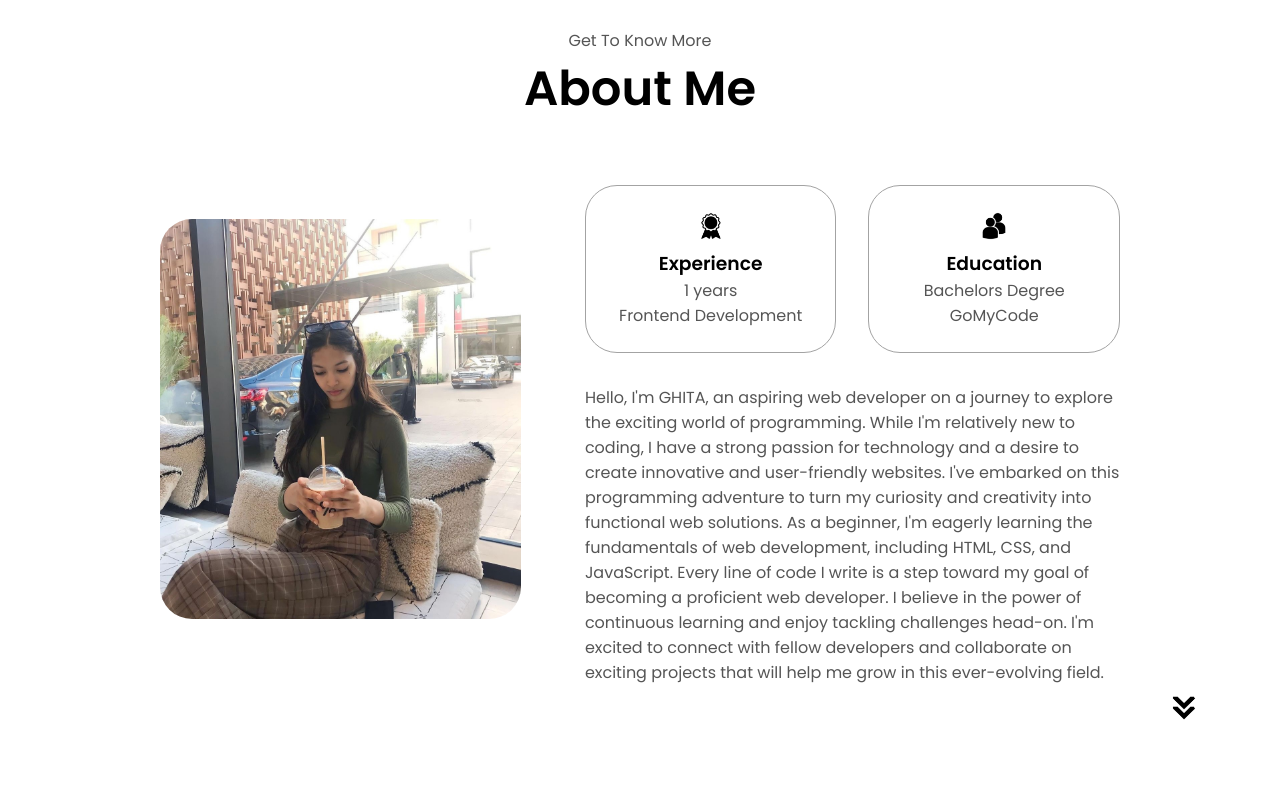
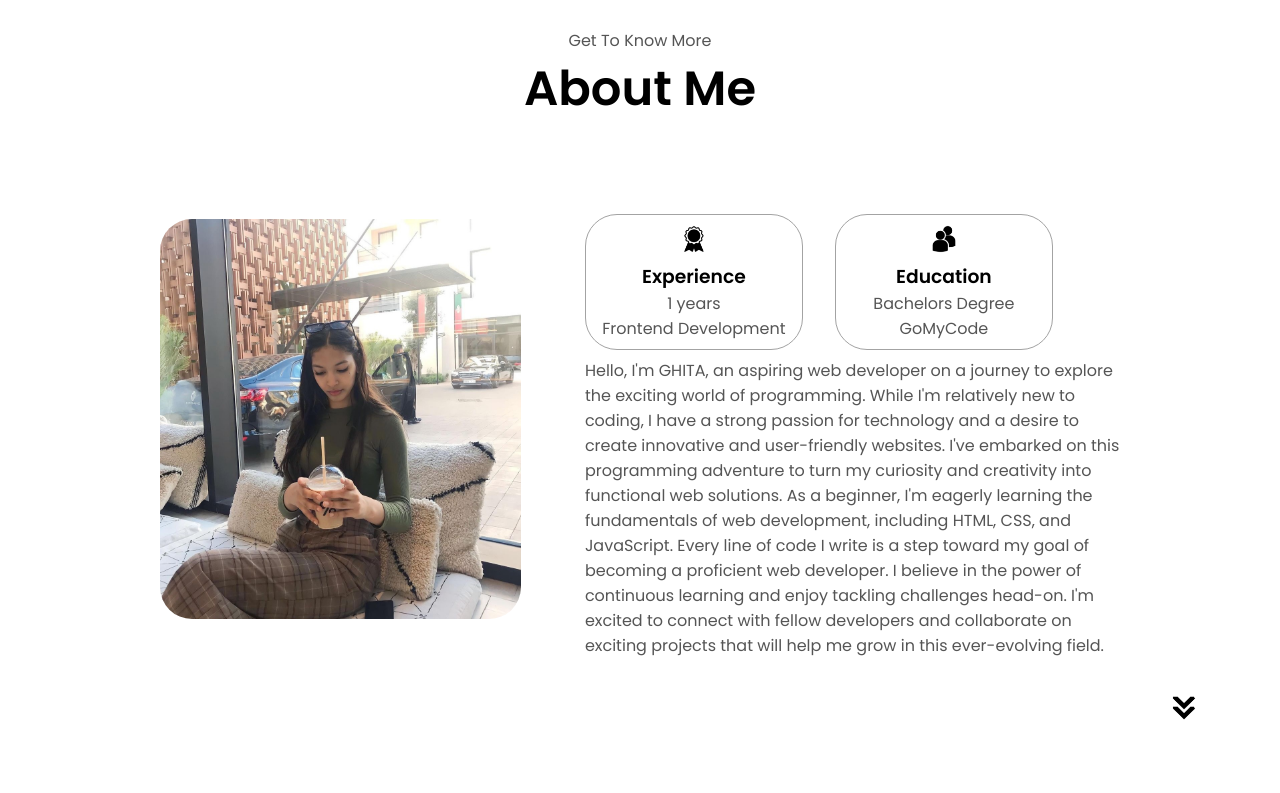
Before and after one commit to ghitaeddarrie/portfolio1, a plain HTML site: page index.html in a window 1280 px wide. Shown: the part 900-1693 px from the top of the page. Drawn offline with Linux system fonts and the light colour scheme.

Commit message:
portfolio

```diff
--- a/index.html
+++ b/index.html
@@ -77,8 +77,9 @@
           />
         </div>
         <div class="about-details-container">
+
           <div class="about-containers">
-            <div class="details-container">
+            <div class="details-container1">
               <img
                 src="png/experience.png"
                 alt="Experience icon"
@@ -87,7 +88,7 @@
               <h3>Experience</h3>
               <p>1 years <br />Frontend Development</p>
             </div>
-            <div class="details-container">
+            <div class="details-container1">
               <img
                 src="png/education.png"
                 alt="Education icon"
@@ -97,6 +98,7 @@
               <p> Bachelors Degree<br />GoMyCode </p>
             </div>
           </div>
+
           <div class="text-container">
             <p>
               Hello, I'm GHITA, an aspiring web developer on a journey to explore the exciting world of programming. While I'm relatively new to coding, I have a strong passion for technology and a desire to create innovative and user-friendly websites. I've embarked on this programming adventure to turn my curiosity and creativity into functional web solutions. As a beginner, I'm eagerly learning the fundamentals of web development, including HTML, CSS, and JavaScript. Every line of code I write is a step toward my goal of becoming a proficient web developer. I believe in the power of continuous learning and enjoy tackling challenges head-on. I'm excited to connect with fellow developers and collaborate on exciting projects that will help me grow in this ever-evolving field.
--- a/style.css
+++ b/style.css
@@ -269,13 +269,14 @@ section {
 
 .about-containers {
   gap: 2rem;
-  margin-bottom: 2rem;
-  margin-top: 2rem;
+  margin-bottom: 0.5rem;
+  margin-top: 0.5rem;
 }
 
 .about-details-container {
   justify-content: center;
   flex-direction: column;
+  margin-top: 25px;
 }
 
 .about-containers,
@@ -291,6 +292,17 @@ section {
   position: absolute;
   right: -5rem;
   bottom: 2.5rem;
+}
+
+.details-container1 {
+  padding: 0.5rem;
+  /* flex: 1; */
+  width: 200px;
+  background: white;
+  border-radius: 2rem;
+  border: rgb(53, 53, 53) 0.1rem solid;
+  border-color: rgb(163, 163, 163);
+  text-align: center;
 }
 
 .details-container {
```
